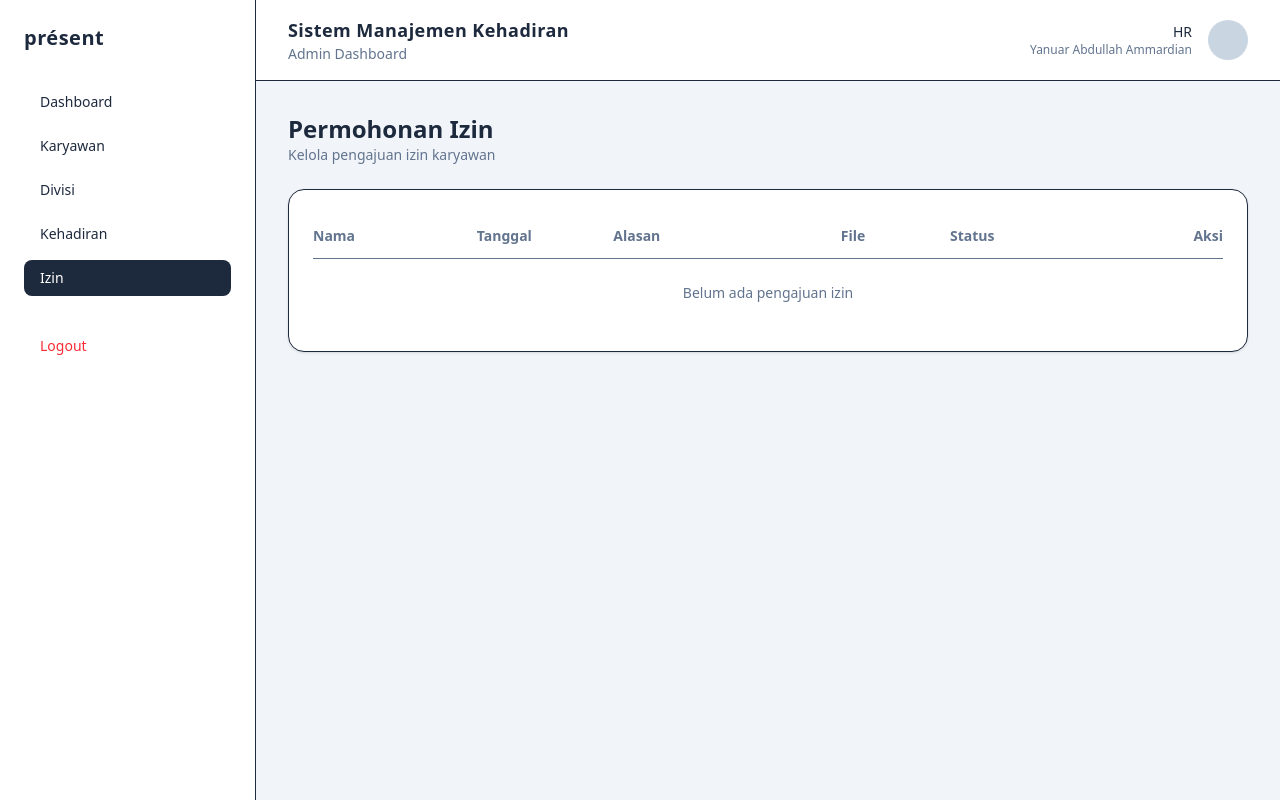
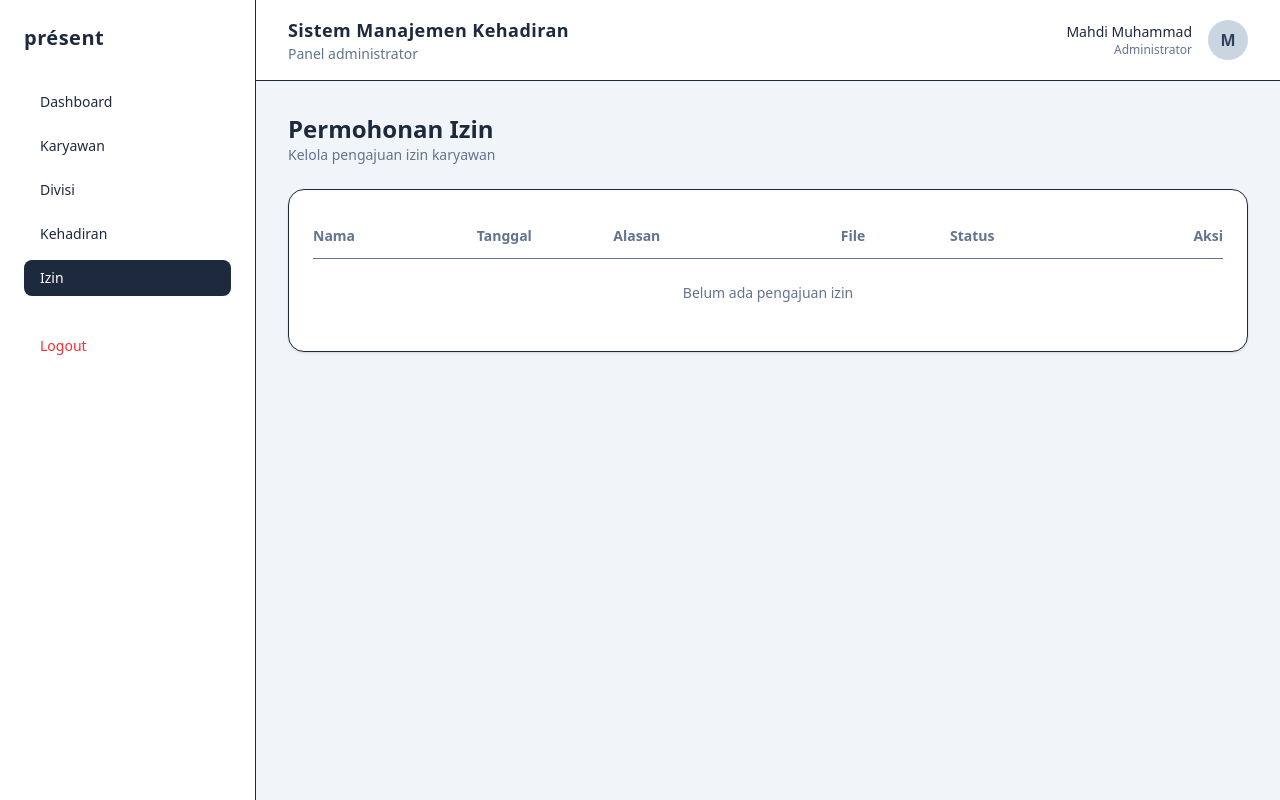
Before and after one commit to mahdimazan6-stack/aplikasi-mobile-absensi-mahasiswa-menggunakan-QR, a Laravel app: page /admin/izin in a window 1280 px wide. Run offline with Laravel 12, Linux system fonts and the light colour scheme; a user stored in the database is signed in; data comes from the database, SQL or seed files in the repository; data that the repository does not hold is empty; style sheets or scripts are compiled from the project's sources.

Commit message:
Update navbar.blade.php

```diff
--- a/backend/resources/views/components/admin/navbar.blade.php
+++ b/backend/resources/views/components/admin/navbar.blade.php
@@ -5,17 +5,19 @@
             Sistem Manajemen Kehadiran
         </h1>
         <p class="text-sm text-slate-500">
-            Admin Dashboard
+            Panel administrator
         </p>
     </div>
 
     <div class="flex items-center gap-4">
         <div class="text-right">
-            <p class="text-sm font-medium">HR</p>
-            <p class="text-xs text-slate-500">Yanuar Abdullah Ammardian</p>
+            <p class="text-sm font-medium">{{ auth()->user()->name }}</p>
+            <p class="text-xs text-slate-500">Administrator</p>
         </div>
 
-        <div class="w-10 h-10 rounded-full bg-slate-300"></div>
+        <div class="flex h-10 w-10 items-center justify-center rounded-full bg-slate-300 font-semibold text-slate-700">
+            {{ strtoupper(substr(auth()->user()->name, 0, 1)) }}
+        </div>
     </div>
 
 </nav>
```
